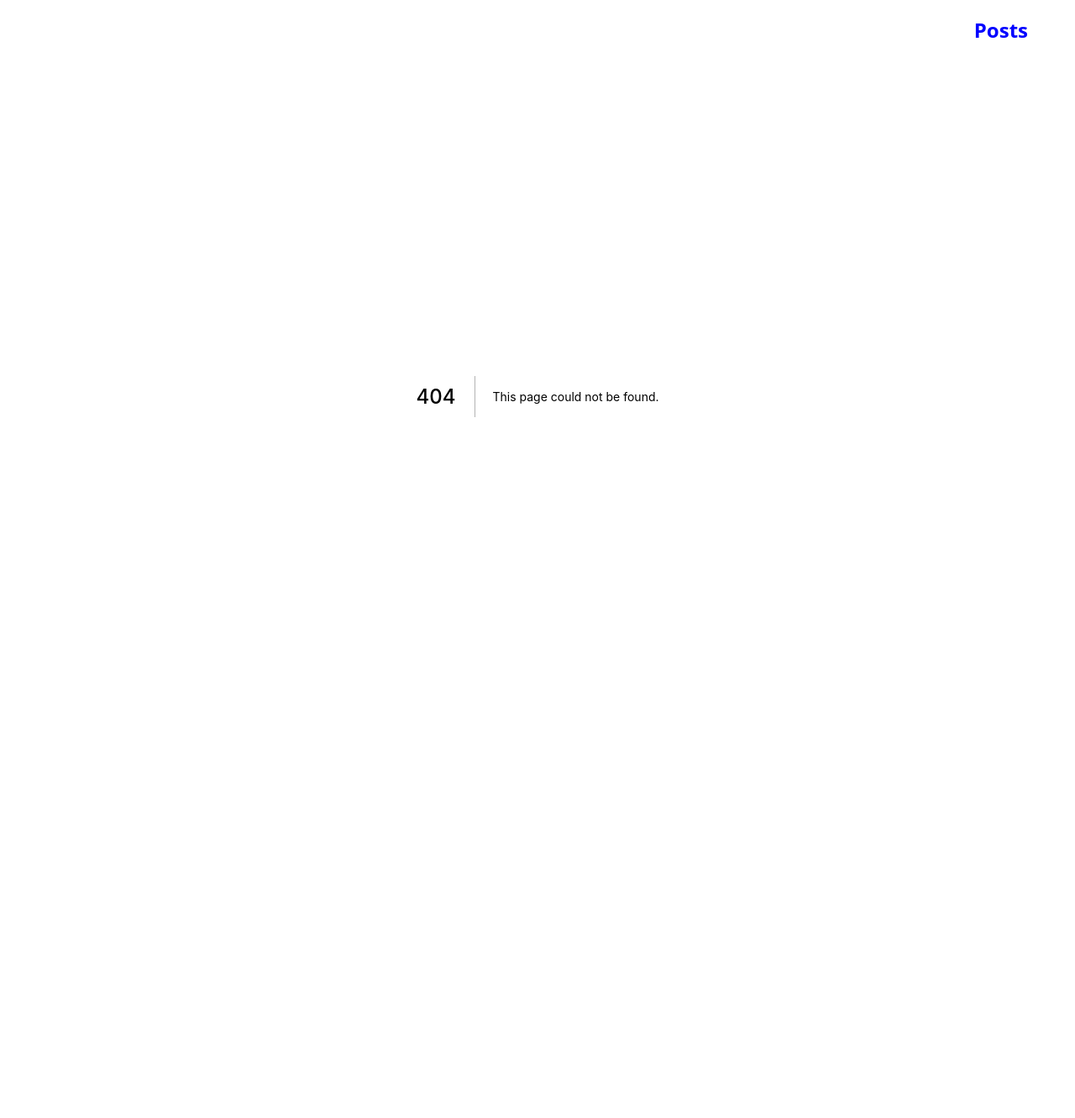
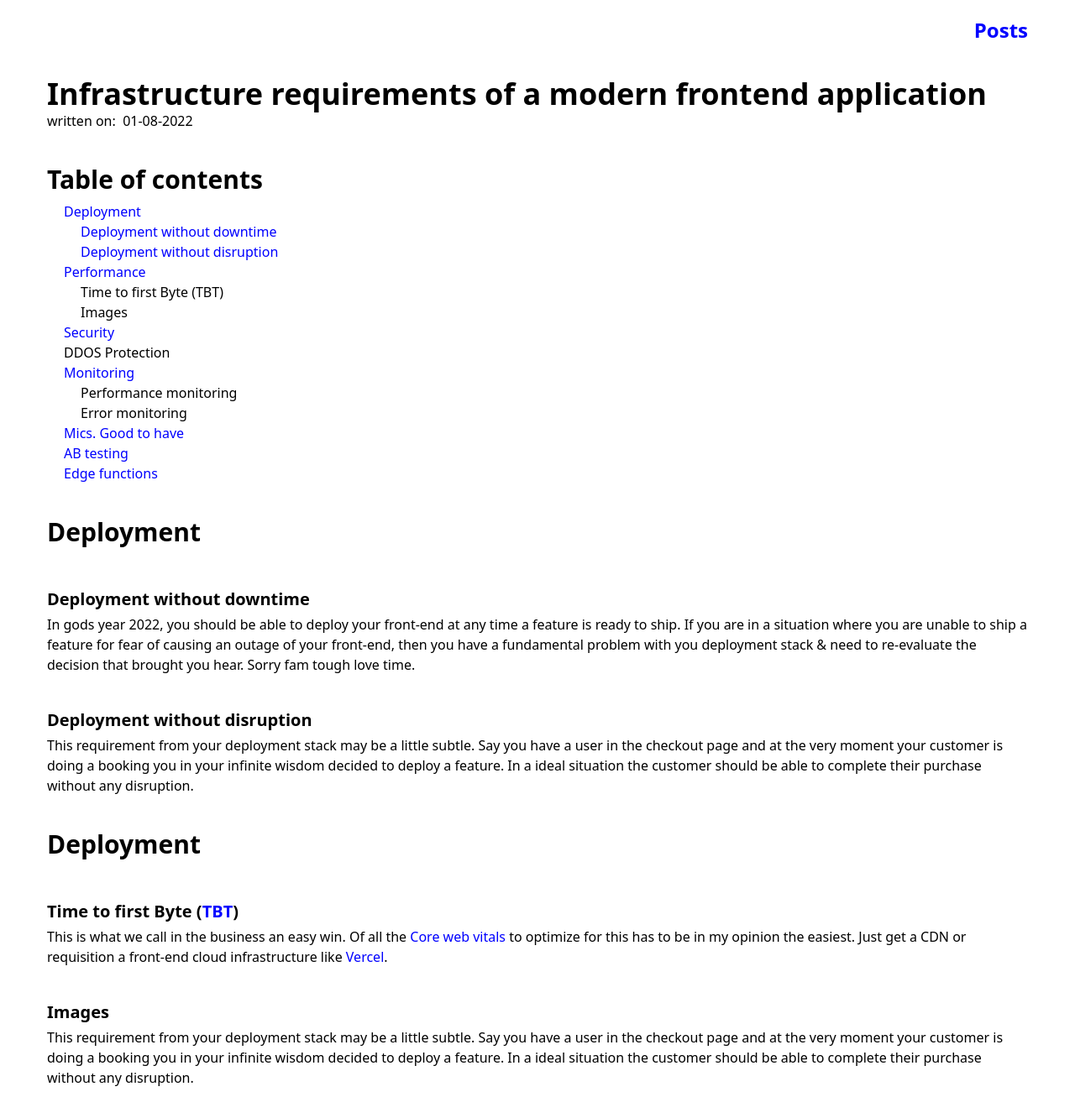
Before and after one commit to jonathandsouza/jonascodeblog, a Next.js app: page /infrastructure-requirements-of-a-modern-frontend-application in a window 1280 px wide. Before the commit this address had no page. Shown: the top 1332 px of the page at 84% size. Before the commit the page ends 872 px from the top, so only its background shows below. Built offline with nearby package versions, Linux system fonts and the light colour scheme.

Commit message:
2nd article

```diff
--- /dev/null
+++ b/pages/infrastructure-requirements-of-a-modern-frontend-application.tsx
@@ -0,0 +1,174 @@
+import Image from "next/image";
+import type { NextPage } from "next";
+import { Article } from "./components/article";
+import ArticleTitle from "./components/articleTitle";
+import Section from "./components/section";
+import Head from "next/head";
+import SectionTitle from "./components/sectionTitle";
+import Code from "./components/code";
+import SubSectionTitle from "./components/subSectionTitle";
+import SubSection from "./components/subSection";
+
+const Home: NextPage = () => {
+	return (
+		<>
+			<Head>
+				<title>
+					Infrastructure requirements of a modern frontend application
+				</title>
+
+				<meta
+					name="title"
+					content="Infrastructure requirements of a modern frontend application"
+				/>
+				<meta
+					name="description"
+					content="List of infrastructure requirements of a modern frontend application"
+				/>
+				<meta
+					name="keywords"
+					content="frontend, infrastructure, requirements, modern"
+				/>
+			</Head>
+
+			<Article>
+				<>
+					<ArticleTitle
+						text="Infrastructure requirements of a modern frontend application"
+						publishedOn={"01-08-2022"}
+					/>
+
+					<Section id="table-of-contents">
+						<SectionTitle>Table of contents</SectionTitle>
+						<ul className="pl-5">
+							<li>
+								<a href="#deployment">Deployment</a>
+								<ul className="pl-5">
+									<li>
+										<a href="#deployment-without-downtime">
+											Deployment without downtime
+										</a>
+									</li>
+									<li>
+										<a href="#deployment-without-disruption">
+											Deployment without disruption
+										</a>
+									</li>
+								</ul>
+							</li>
+							<li>
+								<a href="#why-you-need-pre-render-service">
+									Performance
+								</a>
+								<ul className="pl-5">
+									<li>Time to first Byte (TBT)</li>
+									<li>Images</li>
+								</ul>
+							</li>
+							<li>
+								<a href="#tools-and-libs">Security</a>
+								<ul>
+									<li>DDOS Protection</li>
+								</ul>
+							</li>
+							<li>
+								<a href="#implementation">Monitoring</a>
+								<ul className="pl-5">
+									<li>Performance monitoring</li>
+									<li>Error monitoring</li>
+								</ul>
+							</li>
+							<li>
+								<a href="#deployment">Mics. Good to have</a>
+							</li>
+							<ul>
+								<li>
+									<a href="#solving-problems">AB testing</a>
+								</li>
+								<li>
+									<a href="#conclusion">Edge functions </a>
+								</li>
+							</ul>
+						</ul>
+					</Section>
+
+					<Section id="deployment">
+						<SectionTitle>Deployment</SectionTitle>
+
+						<SubSection>
+							<SubSectionTitle id="deployment-without-downtime">
+								Deployment without downtime
+							</SubSectionTitle>
+
+							<p>
+								In gods year 2022, you should be able to deploy
+								your front-end at any time a feature is ready to
+								ship. If you are in a situation where you are
+								unable to ship a feature for fear of causing an
+								outage of your front-end, then you have a
+								fundamental problem with you deployment stack &
+								need to re-evaluate the decision that brought
+								you hear. Sorry fam tough love time.
+							</p>
+						</SubSection>
+
+						<SubSection>
+							<SubSectionTitle id="deployment-without-disruption">
+								Deployment without disruption
+							</SubSectionTitle>
+
+							<p>
+								This requirement from your deployment stack may
+								be a little subtle. Say you have a user in the
+								checkout page and at the very moment your
+								customer is doing a booking you in your infinite
+								wisdom decided to deploy a feature. In a ideal
+								situation the customer should be able to
+								complete their purchase without any disruption.
+							</p>
+						</SubSection>
+					</Section>
+
+					<Section id="what-is-a-pre-render-service">
+						<SectionTitle>Deployment</SectionTitle>
+
+						<SubSection id="time-to-first-byte">
+							<SubSectionTitle>
+								Time to first Byte (
+								<a href="https://web.dev/ttfb/">TBT</a>)
+							</SubSectionTitle>
+
+							<p>
+								This is what we call in the business an easy
+								win. Of all the{" "}
+								<a href="https://web.dev/learn-web-vitals/">
+									Core web vitals
+								</a>{" "}
+								to optimize for this has to be in my opinion the
+								easiest. Just get a CDN or requisition a
+								front-end cloud infrastructure like{" "}
+								<a href="https://vercel.com/">Vercel</a>.
+							</p>
+						</SubSection>
+
+						<SubSection>
+							<SubSectionTitle>Images</SubSectionTitle>
+
+							<p>
+								This requirement from your deployment stack may
+								be a little subtle. Say you have a user in the
+								checkout page and at the very moment your
+								customer is doing a booking you in your infinite
+								wisdom decided to deploy a feature. In a ideal
+								situation the customer should be able to
+								complete their purchase without any disruption.
+							</p>
+						</SubSection>
+					</Section>
+				</>
+			</Article>
+		</>
+	);
+};
+
+export default Home;
```
